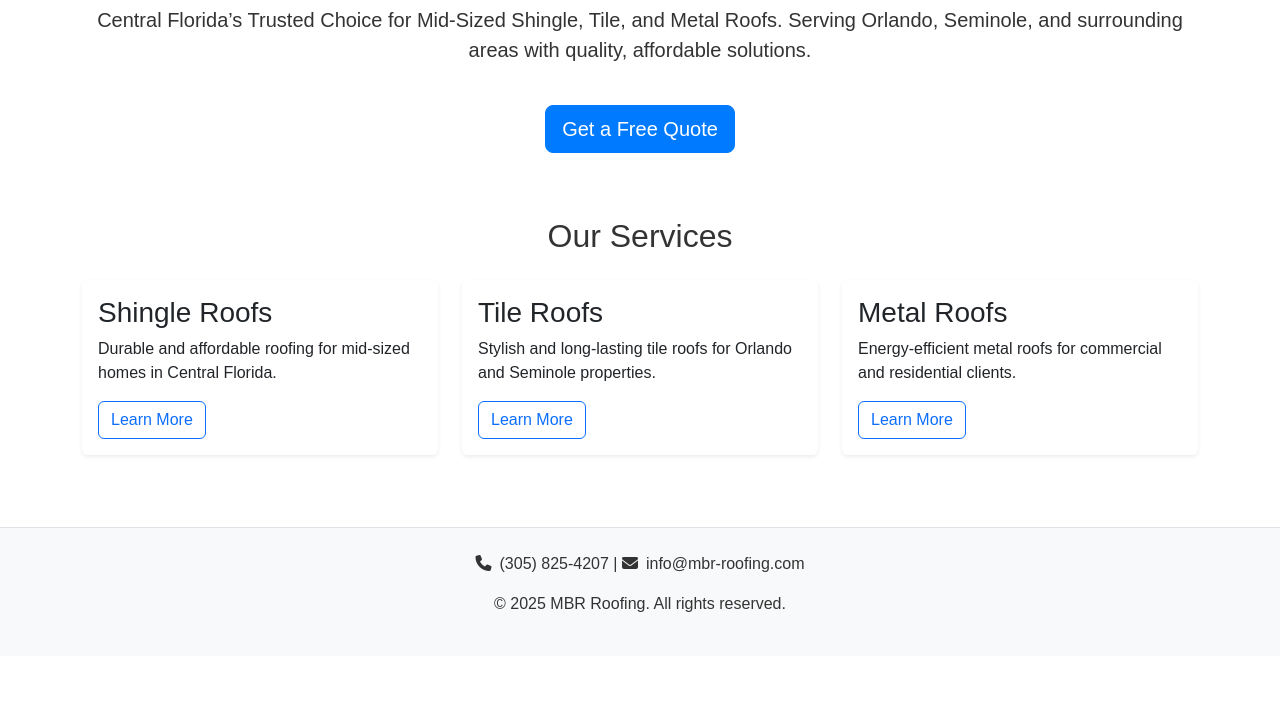
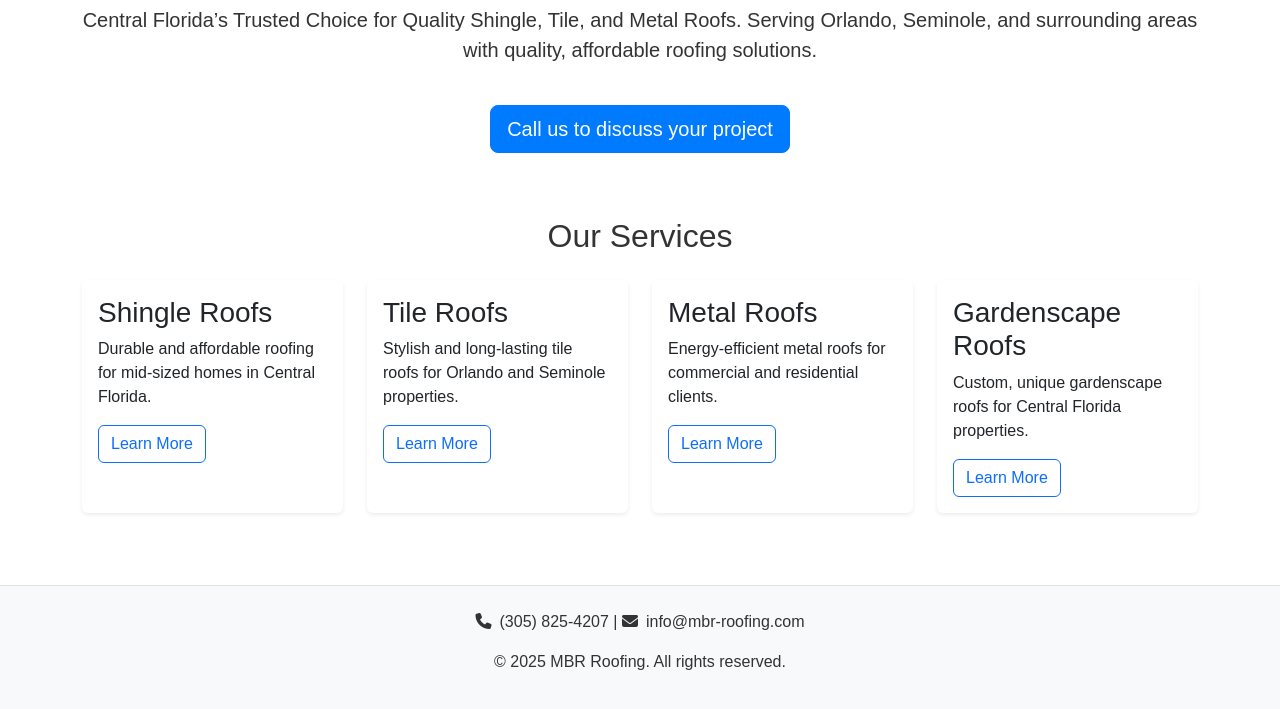
Before and after one commit to rclarke009/mbr-roofing, a plain HTML site: page index.html in a window 1280 px wide. Shown: the part 559-1268 px from the top of the page. Before the commit the page ends 1215 px from the top, so only its background shows below. Drawn offline with nearby package versions, Linux system fonts and the light colour scheme.

Commit message:
Updated welcome text, CTA, and added gardenscape roofs service

```diff
--- a/css/styles.css
+++ b/css/styles.css
@@ -24,7 +24,7 @@ body {
     background-repeat: no-repeat;
 }
 
-/* Optional dark overlay for contrast (currently empty, but included for future use) */
+/* Optional dark overlay for contrast (keep text readable if added later) */
 .hero-bleed__overlay {
     min-height: inherit;
     background: linear-gradient(0deg, rgba(0,0,0,0.35), rgba(0,0,0,0.0));
--- a/index.html
+++ b/index.html
@@ -66,12 +66,12 @@
     <main class="container">
       <section class="welcome text-center my-3">
           <h1 class="text-primary display-4 fw-bold">Welcome to MBR Roofing</h1>
-          <p class="lead">Central Florida’s Trusted Choice for Mid-Sized Shingle, Tile, and Metal Roofs. Serving Orlando, Seminole, and surrounding areas with quality, affordable solutions.</p>
-          <a href="contact.html" class="btn btn-primary btn-lg mt-3">Get a Free Quote</a>
+          <p class="lead">Central Florida’s Trusted Choice for Quality Shingle, Tile, and Metal Roofs. Serving Orlando, Seminole, and surrounding areas with quality, affordable roofing solutions.</p>
+          <a href="contact.html" class="btn btn-primary btn-lg mt-3">Call us to discuss your project</a>
       </section>
       <section class="row my-5">
           <h2 class="text-center mb-4">Our Services</h2>
-          <div class="col-md-4 mb-4">
+          <div class="col-md-3 mb-4">
               <div class="card shadow-sm h-100">
                   <div class="card-body">
                       <h3 class="card-title">Shingle Roofs</h3>
@@ -80,7 +80,7 @@
                   </div>
               </div>
           </div>
-          <div class="col-md-4 mb-4">
+          <div class="col-md-3 mb-4">
               <div class="card shadow-sm h-100">
                   <div class="card-body">
                       <h3 class="card-title">Tile Roofs</h3>
@@ -89,12 +89,21 @@
                   </div>
               </div>
           </div>
-          <div class="col-md-4 mb-4">
+          <div class="col-md-3 mb-4">
               <div class="card shadow-sm h-100">
                   <div class="card-body">
                       <h3 class="card-title">Metal Roofs</h3>
                       <p class="card-text">Energy-efficient metal roofs for commercial and residential clients.</p>
                       <a href="commercial.html" class="btn btn-outline-primary">Learn More</a>
+                  </div>
+              </div>
+          </div>
+          <div class="col-md-3 mb-4">
+              <div class="card shadow-sm h-100">
+                  <div class="card-body">
+                      <h3 class="card-title">Gardenscape Roofs</h3>
+                      <p class="card-text">Custom, unique gardenscape roofs for Central Florida properties.</p>
+                      <a href="#" class="btn btn-outline-primary">Learn More</a> <!-- Update href as needed -->
                   </div>
               </div>
           </div>
```
